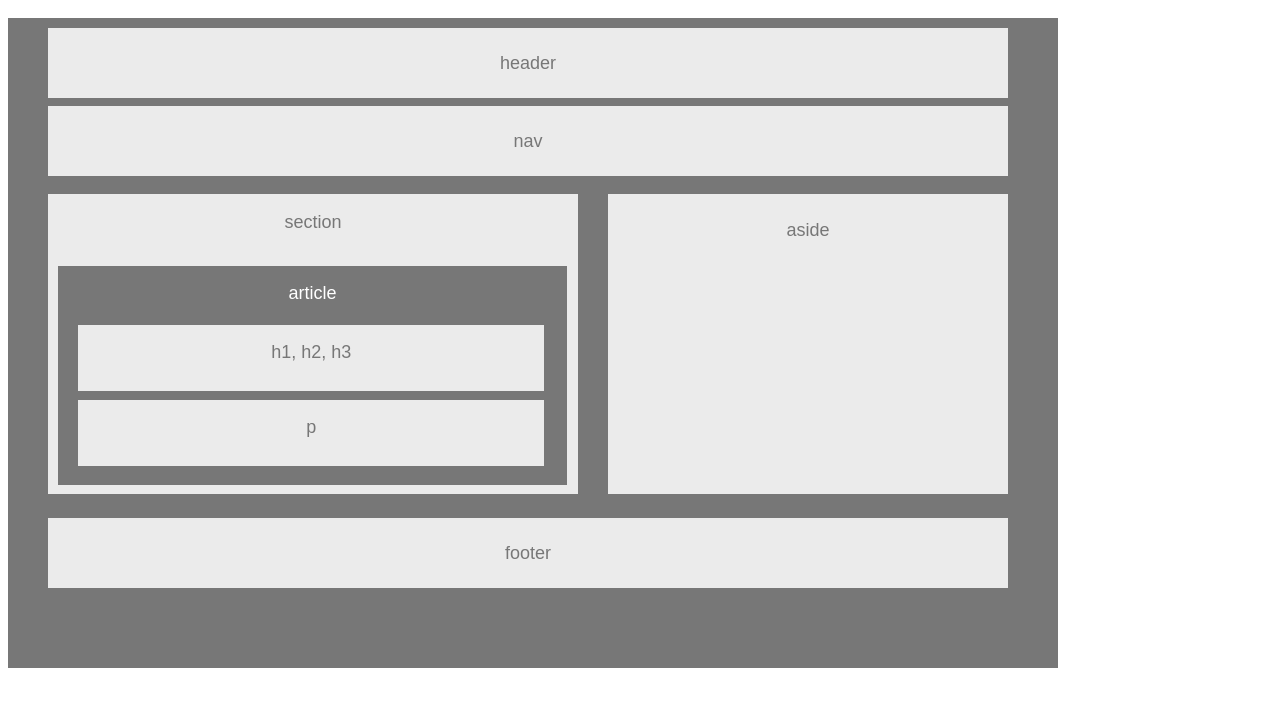
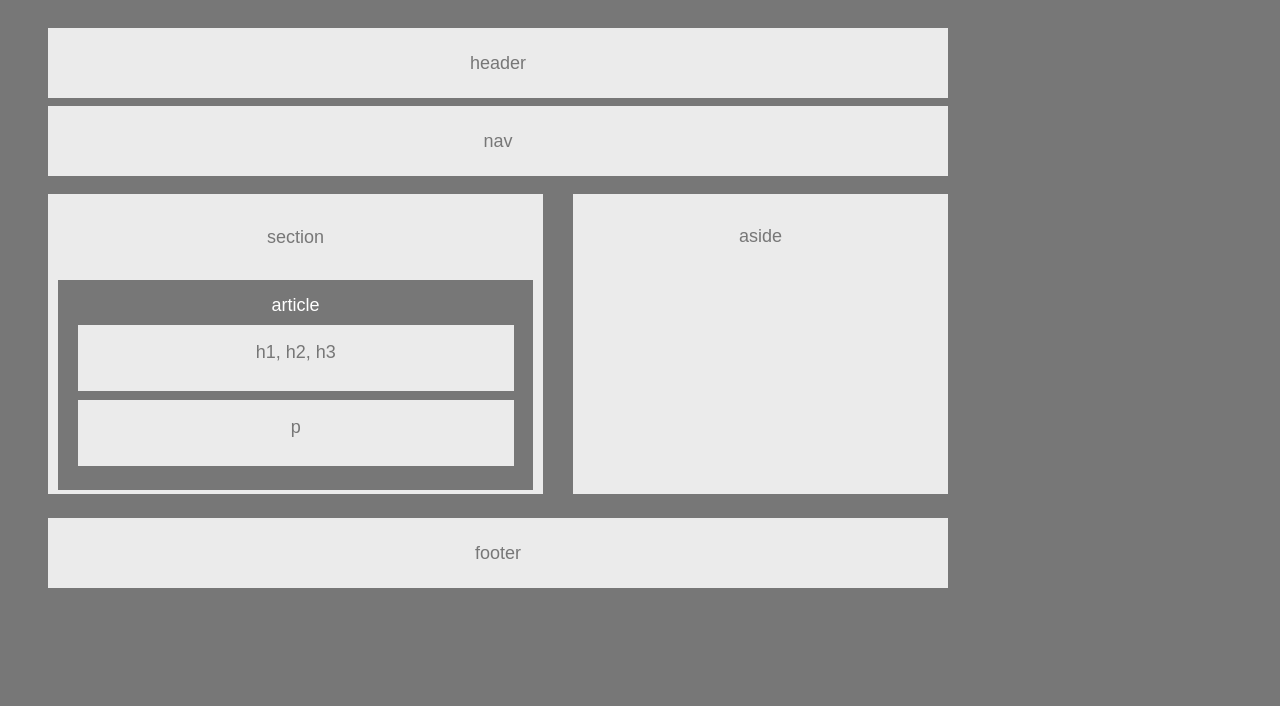
Before and after one commit to bonnie-bee/HW-Wireframe, a plain HTML site: page index.html in a window 1280 px wide. Drawn offline with Linux system fonts and the light colour scheme.

Commit message:
fixed width of multiple elements

```diff
--- a/style.css
+++ b/style.css
@@ -1,8 +1,8 @@
+body{
+    width: 960px;
+    background-color:#777;
+}
 .bigBox{
-    position: relative;
-    width: 1050px;
-    height: 650px;
-    background-color:#777;
     text-align: center;
     font-family: 'Arial', 'Helvetica Neue', Helvetica, sans-serif;
     font-size: 18px;
@@ -10,7 +10,7 @@
 
 .outsideBox{
     background: #ebebeb;
-    width: 960px;
+    width: 900px;
     height: 70px;
     line-height: 70px;
     color: #777;
@@ -26,30 +26,31 @@
 }
 
 .clearfix::after{
-  content: "";
-  display: block;
-  clear: both;
-}
+    content: "";
+    display: block;
+    clear: both;
+  }
 
 .section{
     position: relative;
     background: #ebebeb;
-    width: 530px;
+    width: 495px;
     height: 300px;
     left: 40px;
     float: left;
     color: #777;
+    line-height: 50px;
 }
 
 .article{
     position: relative;
-    height: 73%;
+    height: 70%;
     width: 96%;
     background-color: #777;
-    line-height: 3;
+    line-height: 50px;
     color: #fff;
     right: 30px;
-    top: 15px;
+    top: 0px;
 }
 
 .content{
@@ -75,13 +76,13 @@
 
 .aside{
     position: relative;
-    width: 400px;
+    width: 375px;
     height: 300px;
     background: #ebebeb;
     left: 30px;
     bottom: 18px;
     float: left;
-    line-height: 4;
+    line-height: 85px;
     color: #777;
 
 }
```
